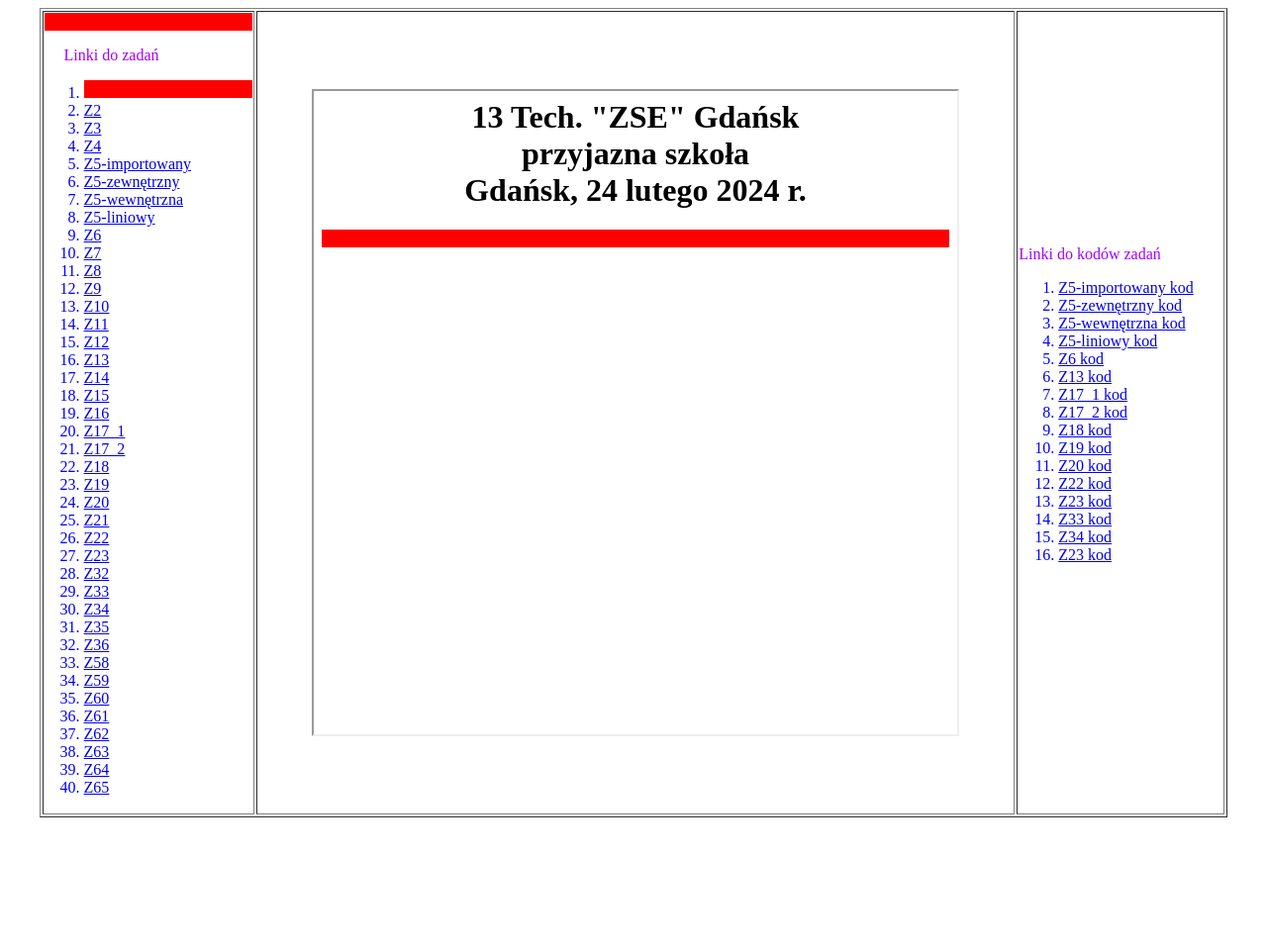
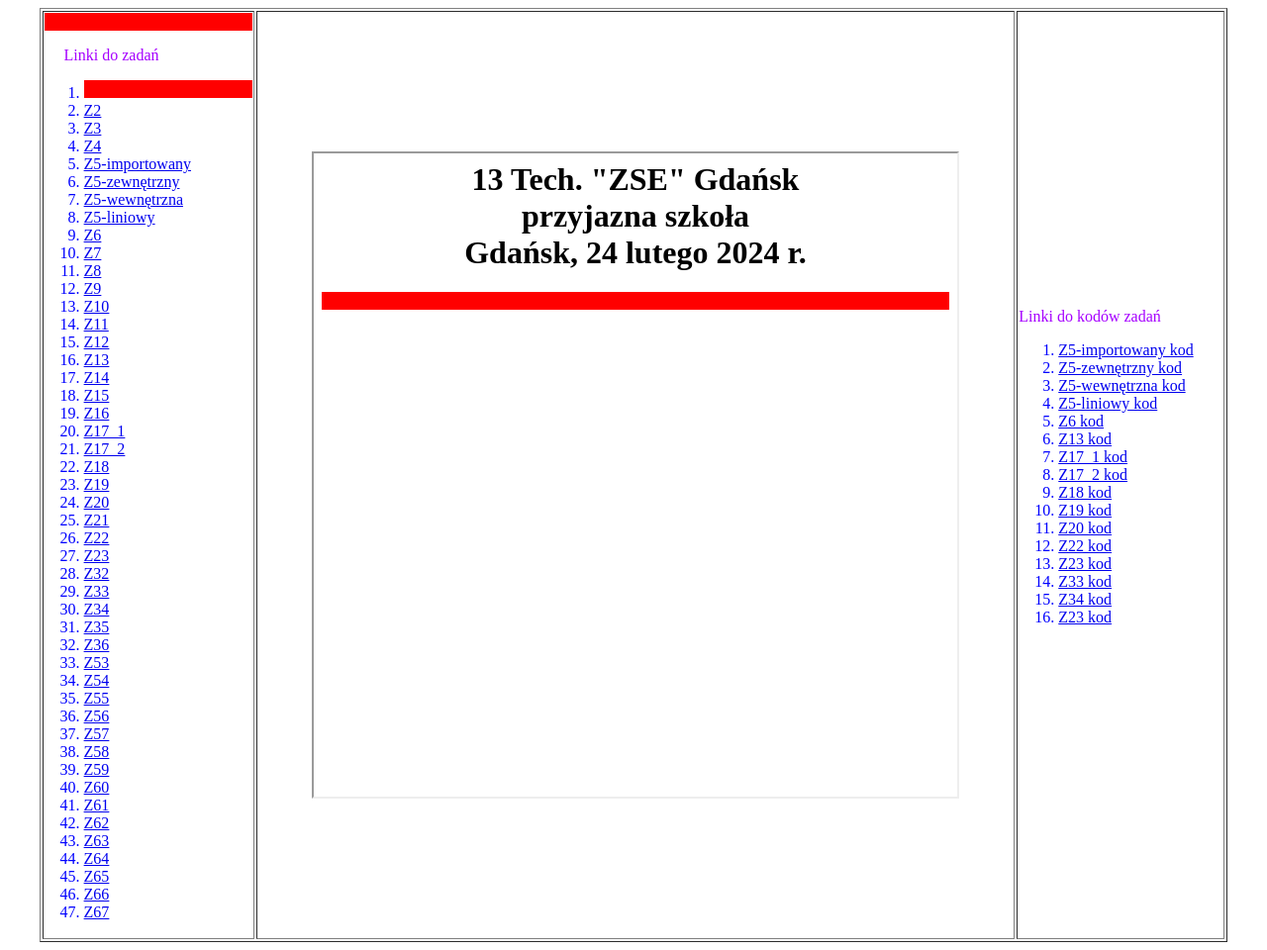
Before and after one commit to qW3stixxx/csss, a plain HTML site: page index.html in a window 1280 px wide. Shown: the whole page at 99% size. Before the commit the page ends 834 px from the top, so only its background shows below. Drawn offline with Linux system fonts and the light colour scheme.

Commit message:
index.html

```diff
--- a/index.html
+++ b/index.html
@@ -48,6 +48,11 @@
 	        <li><a href="zadanie34_aran.html" target="strony">Z34</a></li>
 	        <li><a href="zadanie35_aran.html" target="strony">Z35</a></li>
 	        <li><a href="zadanie36_aran.html" target="strony">Z36</a></li>
+	        <li><a href="zadanie53_aran.html" target="strony">Z53</a></li>
+	        <li><a href="zadanie54_aran.html" target="strony">Z54</a></li>
+	        <li><a href="zadanie55_aran.html" target="strony">Z55</a></li>
+	        <li><a href="zadanie56_aran.html" target="strony">Z56</a></li>
+	        <li><a href="zadanie57_aran.html" target="strony">Z57</a></li>
 	        <li><a href="zadanie58_aran.html" target="strony">Z58</a></li>
 	        <li><a href="zadanie59_aran.html" target="strony">Z59</a></li>
 	        <li><a href="zadanie60_aran.html" target="strony">Z60</a></li>
@@ -56,6 +61,8 @@
 	        <li><a href="zadanie63_aran.html" target="strony">Z63</a></li>
 	        <li><a href="zadanie64_aran.html" target="strony">Z64</a></li>
 	        <li><a href="zadanie65_aran.html" target="strony">Z65</a></li>
+	        <li><a href="zadanie66_aran.html" target="strony">Z66</a></li>
+	        <li><a href="zadanie67_aran.html" target="strony">Z67</a></li>
 	</ol>
  <!--<a href="http://www.kuratorium.gda.pl" target="strony">Kuratorium</a>
  <br>
```
